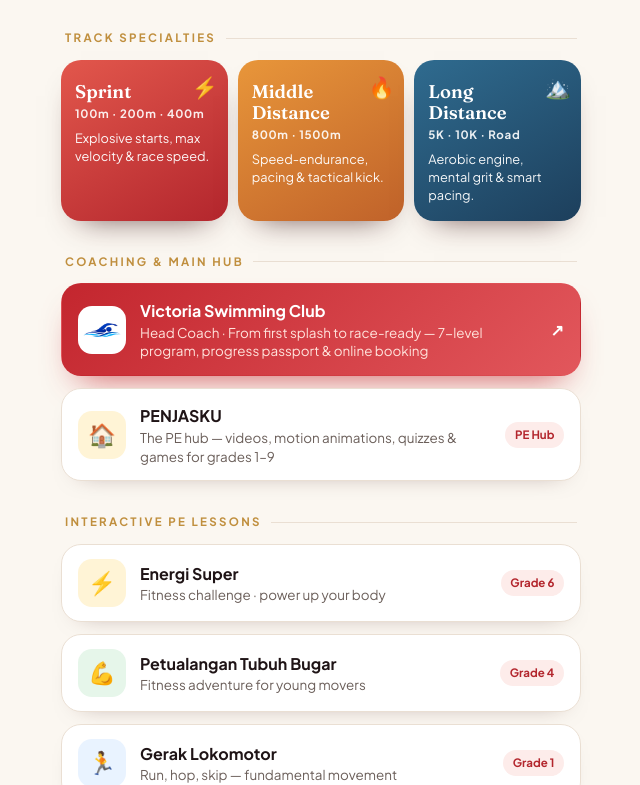
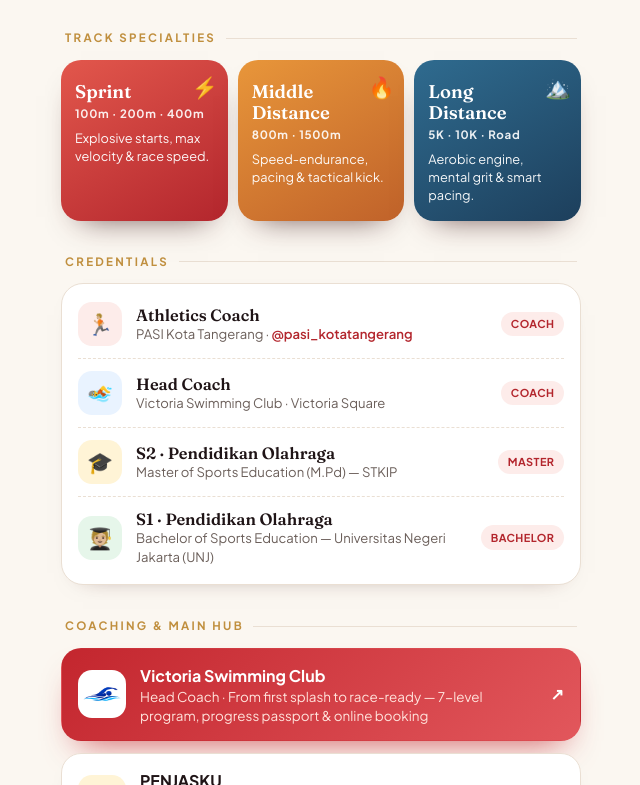
Before and after one commit to MasWahid05/syaifudinwahid, a plain HTML site: page index.html in a window 1280 px wide. Shown: the part 928-1713 px from the top of the page, without its empty margins (319-959 px from the left). Drawn offline with Linux system fonts and the light colour scheme.

Commit message:
Tambah Credentials: pendidikan S1 UNJ, S2 STKIP, PASI Kota Tangerang, Head Coach Victoria

```diff
--- a/index.html
+++ b/index.html
@@ -101,6 +101,16 @@ body.shown .disc-track{animation:mq 28s linear infinite}
 .sp b{display:block;font:600 1.15rem/1.15 var(--serif);margin-top:.3rem;padding-right:26px}
 .sp small{display:block;font-weight:700;font-size:.72rem;letter-spacing:.06em;opacity:.9;margin:.2rem 0 .4rem}
 .sp p{margin:0;font-size:.8rem;line-height:1.4;opacity:.95}
+.cred{list-style:none;margin:0;padding:6px 16px;background:var(--card);border:1px solid var(--line);border-radius:22px;box-shadow:0 10px 24px -22px rgba(60,20,20,.6)}
+.cred li{display:flex;align-items:center;gap:14px;padding:12px 0;border-top:1px dashed var(--line)}
+.cred li:first-child{border-top:0}
+.cred .ci{flex:none;width:44px;height:44px;border-radius:14px;display:grid;place-items:center;font-size:1.3rem;background:var(--c)}
+.cred div{flex:1;min-width:0}
+.cred b{display:block;font:600 1.02rem/1.25 var(--serif)}
+.cred small{display:block;color:var(--mut);font-size:.82rem;line-height:1.4}
+.cred small a{color:var(--wine);font-weight:600;text-decoration:none}
+.cred small a:hover{text-decoration:underline}
+.cred .ct{padding:.22rem .6rem;border-radius:999px;background:#fdecea;color:var(--wine);font-size:.68rem;font-weight:700;letter-spacing:.04em;text-transform:uppercase;white-space:nowrap}
 .share{justify-self:center;display:inline-flex;align-items:center;gap:.5rem;min-height:46px;padding:.6rem 1.3rem;border-radius:999px;border:1px solid var(--line);background:var(--card);font:600 .9rem var(--sans);color:var(--ink);cursor:pointer;margin-top:8px}
 .share:hover{border-color:var(--gold2)}
 footer{text-align:center;color:var(--mut);font-size:.82rem;margin-top:6px}
@@ -131,7 +141,7 @@ body.shown .card3d{animation:none;opacity:1}
     <span class="kicker">Coach · Swimming &amp; Athletics</span>
     <h1>Syaifudin Wahid, <em>M.Pd</em></h1>
     <p>Building faster swimmers and sharper runners — from explosive 100m sprints to the long-distance grind. <b>Train smart. Move with purpose.</b></p>
-    <div class="tags"><span>🏊 Swimming Coach</span><span>🏃 Athletics Coach · Sprint &amp; Distance</span><span>📘 Physical Education Teacher</span><span>💡 EdTech Creator</span></div>
+    <div class="tags"><span>🏊 Swimming Coach</span><span>🏃 Athletics Coach · PASI Kota Tangerang</span><span>📘 Physical Education Teacher</span><span>💡 EdTech Creator</span></div>
     <div class="cta-row"><a class="cta-main" href="https://victoria-swimming-club.vercel.app/#daftar" target="_blank" rel="noopener">Book a swim session <span>→</span></a></div>
   </div>
 
@@ -152,6 +162,14 @@ body.shown .card3d{animation:none;opacity:1}
     <div class="sp s2"><span class="em">🔥</span><b>Middle Distance</b><small>800m · 1500m</small><p>Speed-endurance, pacing &amp; tactical kick.</p></div>
     <div class="sp s3"><span class="em">🏔️</span><b>Long Distance</b><small>5K · 10K · Road</small><p>Aerobic engine, mental grit &amp; smart pacing.</p></div>
   </div>
+
+  <div class="sec rv" style="animation-delay:2.21s">Credentials</div>
+  <ol class="cred rv" style="animation-delay:2.22s">
+    <li><span class="ci" style="--c:#fdecea">🏃🏼</span><div><b>Athletics Coach</b><small>PASI Kota Tangerang · <a href="https://instagram.com/pasi_kotatangerang" target="_blank" rel="noopener">@pasi_kotatangerang</a></small></div><span class="ct">Coach</span></li>
+    <li><span class="ci" style="--c:#e9f3ff">🏊</span><div><b>Head Coach</b><small>Victoria Swimming Club · Victoria Square</small></div><span class="ct">Coach</span></li>
+    <li><span class="ci" style="--c:#fff4d6">🎓</span><div><b>S2 · Pendidikan Olahraga</b><small>Master of Sports Education (M.Pd) — STKIP</small></div><span class="ct">Master</span></li>
+    <li><span class="ci" style="--c:#e6f6ea">🧑🏼‍🎓</span><div><b>S1 · Pendidikan Olahraga</b><small>Bachelor of Sports Education — Universitas Negeri Jakarta (UNJ)</small></div><span class="ct">Bachelor</span></li>
+  </ol>
 
   <div class="sec rv" style="animation-delay:2.2s">Coaching &amp; main hub</div>
   <div class="links">
```
